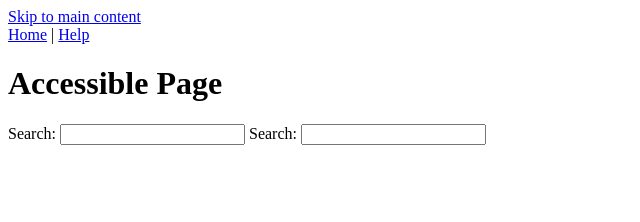
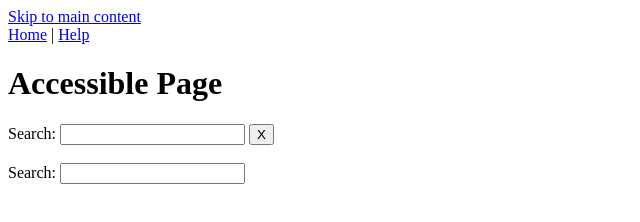
Before and after one commit to naseemahmedwd0921/wdw_0921, a plain HTML site: page ASSIGNMENT-11/index.html in a window 1280 px wide. Shown: the whole page, without its empty margins (0-640 px from the left). Drawn offline with Linux system fonts and the light colour scheme.

Commit message:
completed assegnment-11

```diff
--- a/ASSIGNMENT-11/index.html
+++ b/ASSIGNMENT-11/index.html
@@ -20,7 +20,8 @@
         <form>
          <label for="search-input">Search:</label>
             <input type="text" id="search-input" aria-label="Search query">
-
+            <button type="button" aria-label="Close">X</button>
+            <br><br>
 
             <label for="site-search">Search:</label>
             <input type="text" id="site-search" name="search">
```
